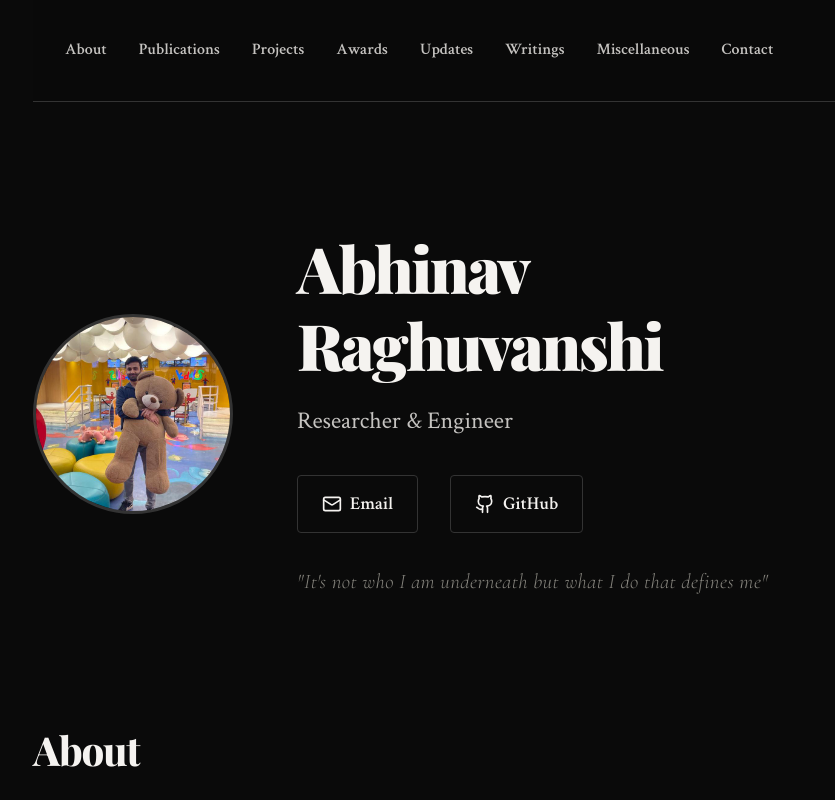
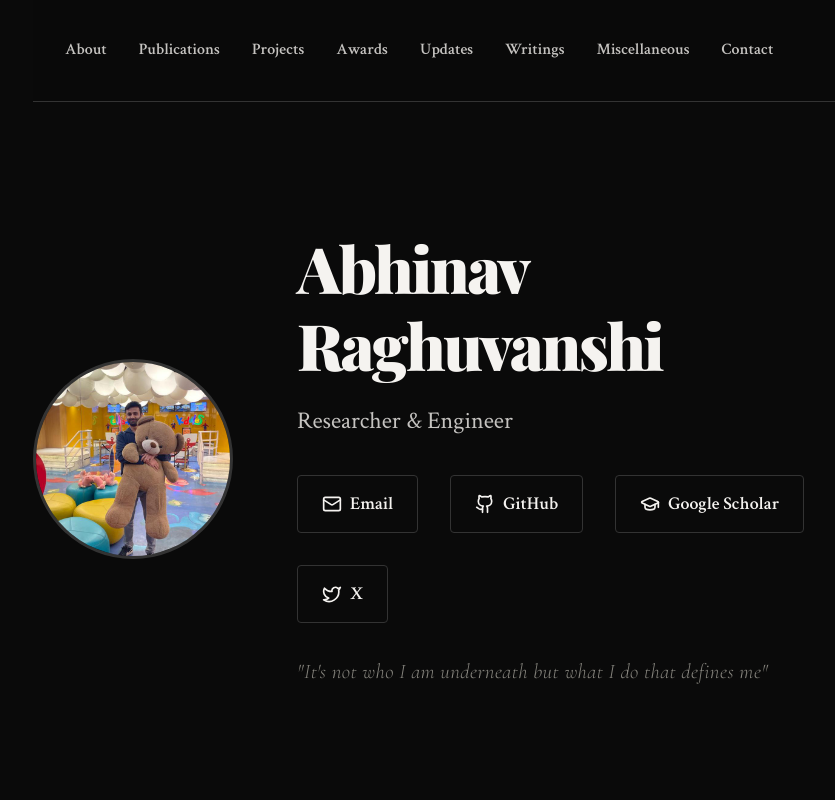
Before and after one commit to abhinavr11/abhinavr11.github.io, a React (Create React App) app in the folder frontend/: page / in a window 1280 px wide. Shown: the top 800 px of the page, without its empty margins (189-1024 px from the left). Built offline with nearby package versions, Linux system fonts and the light colour scheme.

Commit message:
added socials

```diff
--- a/frontend/src/mock.js
+++ b/frontend/src/mock.js
@@ -9,6 +9,8 @@ export const portfolioData = {
     location: "Thane, Maharashtra",
     email: "abhinav.raghuvanshi2.ar@gmail.com",
     github: "https://github.com/abhinavr11",
+    scholar: "https://scholar.google.com/citations?hl=en&user=iF4H3-EAAAAJ",
+    x: "https://x.com/abhinxvr",
     bio: "I am a researcher, working at the intersection of optimization, machine learning, and graph neural networks. I completed my B.Tech in Aerospace Engineering with a Minor in Computer Science from IIT Bombay. My research focuses on developing scalable algorithms for complex real-world problems, from railway scheduling to spatial transcriptomics."
   },
 
--- a/frontend/src/pages/Home.jsx
+++ b/frontend/src/pages/Home.jsx
@@ -1,6 +1,6 @@
 import React, { useState } from 'react';
 import { Link } from 'react-router-dom';
-import { Mail, Github, ChevronDown, ChevronUp, ExternalLink } from 'lucide-react';
+import { Mail, Github, GraduationCap, Twitter, ChevronDown, ChevronUp, ExternalLink } from 'lucide-react';
 import { portfolioData } from '../mock';
 
 const Home = () => {
@@ -50,6 +50,14 @@ const Home = () => {
               <a href={portfolioData.personal.github} target="_blank" rel="noopener noreferrer" className="hero-link">
                 <Github size={20} />
                 <span>GitHub</span>
+              </a>
+              <a href={portfolioData.personal.scholar} target="_blank" rel="noopener noreferrer" className="hero-link">
+                <GraduationCap size={20} />
+                <span>Google Scholar</span>
+              </a>
+              <a href={portfolioData.personal.x} target="_blank" rel="noopener noreferrer" className="hero-link">
+                <Twitter size={20} />
+                <span>X</span>
               </a>
             </div>
             <p className="hero-quote">"It's not who I am underneath but what I do that defines me"</p>
@@ -208,6 +216,14 @@ const Home = () => {
               <Github size={20} />
               {portfolioData.personal.github.replace('https://github.com/', '')}
             </a>
+            <a href={portfolioData.personal.scholar} target="_blank" rel="noopener noreferrer" className="contact-link">
+              <GraduationCap size={20} />
+              Google Scholar
+            </a>
+            <a href={portfolioData.personal.x} target="_blank" rel="noopener noreferrer" className="contact-link">
+              <Twitter size={20} />
+              {portfolioData.personal.x.replace('https://x.com/', '@')}
+            </a>
           </div>
 
           <div className="references-section">
```
